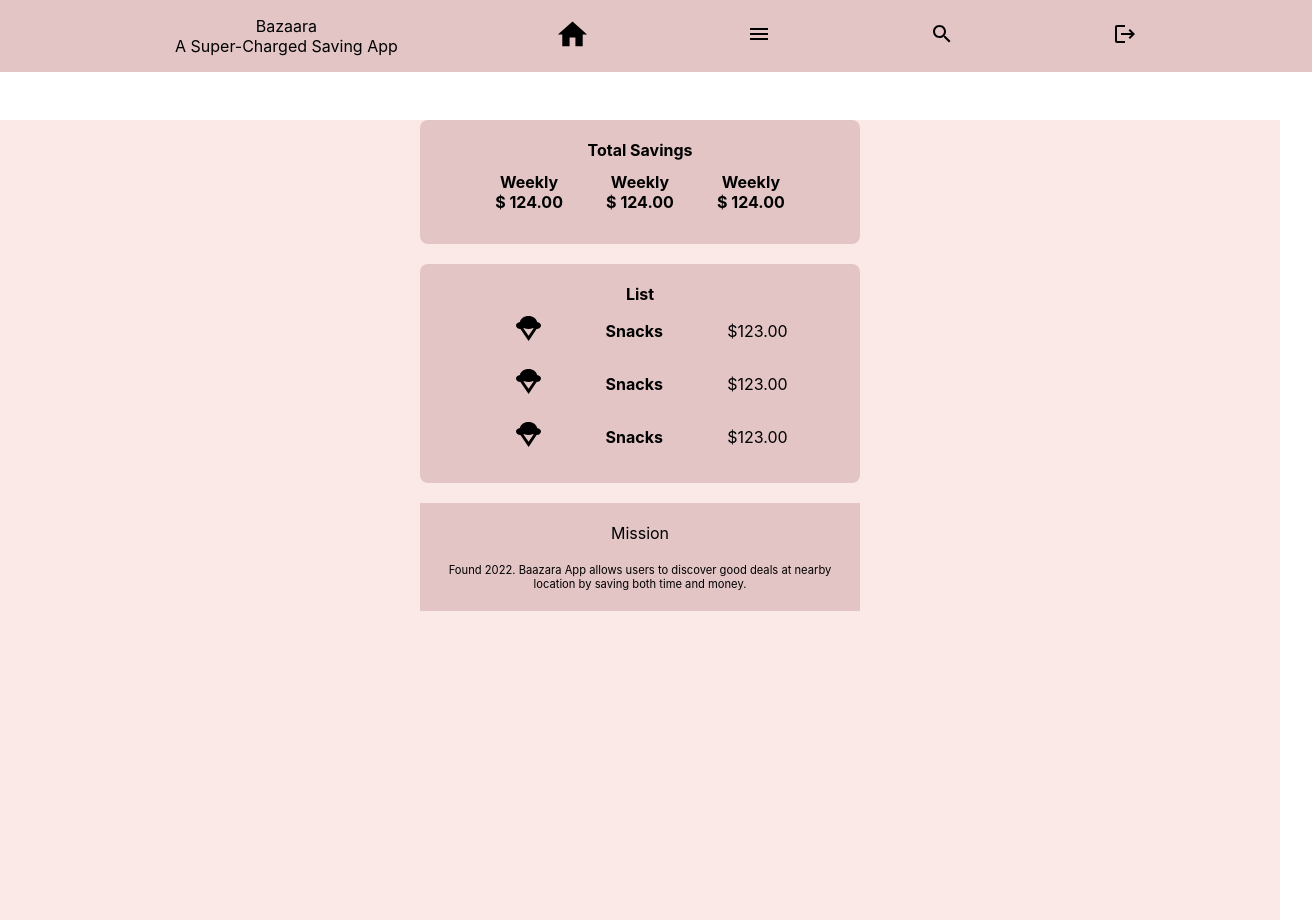
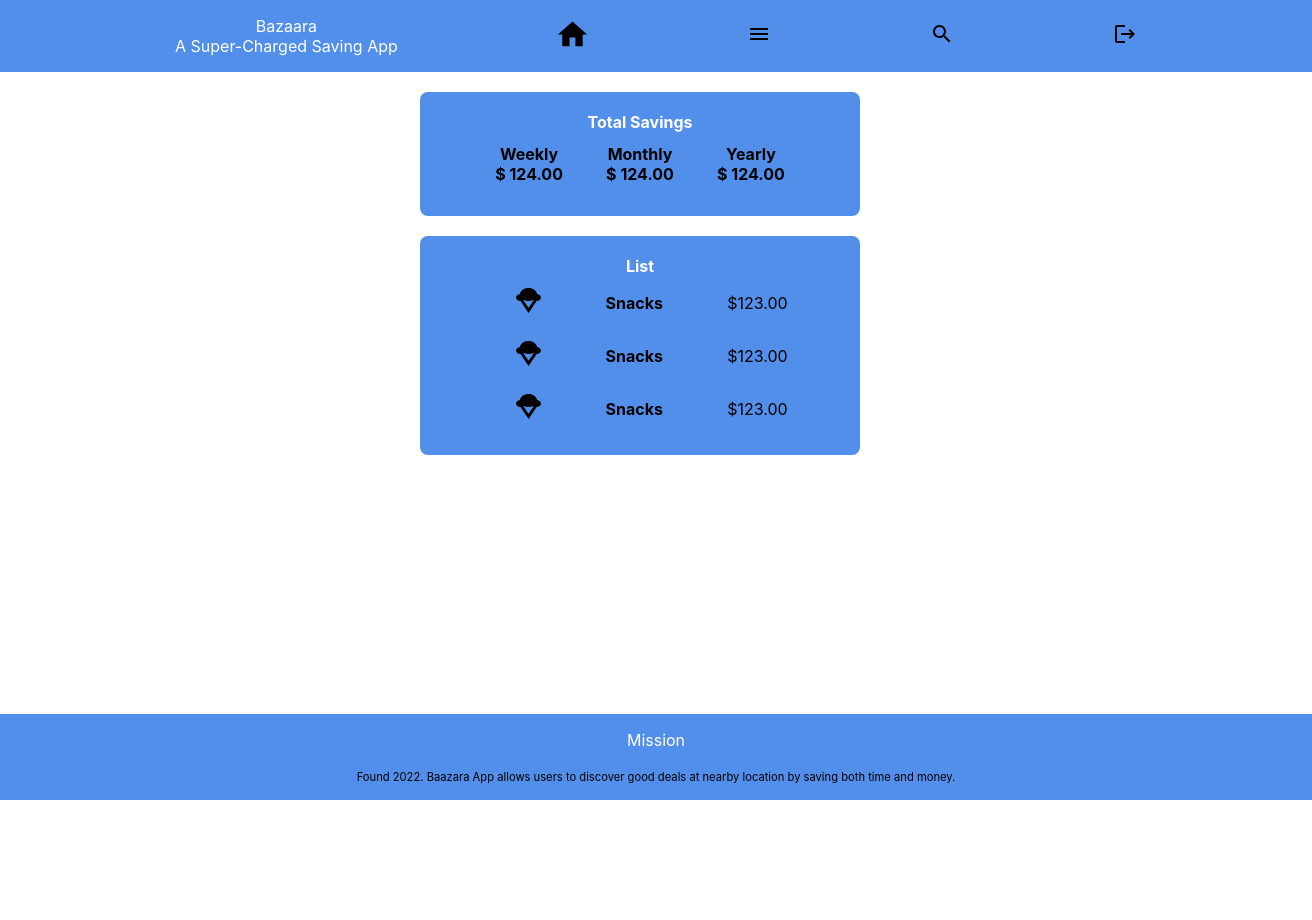
Before and after one commit to Capstone-Projects-2022-Spring/project_bazaaraUI, a React (Create React App) app in the folder bazaara_ui/: page /home in a window 1280 px wide. Shown: the whole page, 1312 px wide, since content can reach past the window. After the commit the page ends 892 px from the top, so only its background shows below. Built offline with nearby package versions, Linux system fonts and the light colour scheme.

Commit message:
adjusted nav bar and change color scheme

```diff
--- a/bazaara_ui/src/Components/NavBar/NavBar.css
+++ b/bazaara_ui/src/Components/NavBar/NavBar.css
@@ -4,11 +4,11 @@ nav{
     justify-content: space-evenly;
     padding: 1rem;
     align-items: center;
-    background-color: #E3C5C5;
-    position: fixed;
+    background-color: #518FEB;
+    position: sticky;
     top: 0;
     left: 0;
     width: 100%;
     z-index: 20;
-
+    color: white;
 }
--- a/bazaara_ui/src/Components/NavBar/Navbar.jsx
+++ b/bazaara_ui/src/Components/NavBar/Navbar.jsx
@@ -1,6 +1,8 @@
 import React from 'react'
 import "./NavBar.css"
 import { Link } from "react-router-dom";
+
+
 
 const Navbar = () => {
   return (
@@ -9,8 +11,8 @@ const Navbar = () => {
       <nav>
 
       <main className="flex flex-col text-center">
-           <div className="t">Bazaara</div>
-           <div className="subtitle">A Super-Charged Saving App</div>
+           <div className="title">Bazaara</div>
+           <div className="title">A Super-Charged Saving App</div>
         </main>
 
       <div>
--- a/bazaara_ui/src/Components/Pages/404Page/ErrorStyles.css
+++ b/bazaara_ui/src/Components/Pages/404Page/ErrorStyles.css
@@ -1,6 +1,6 @@
 
 .bg-purple-50 {
-    background-color: #6977e4;
+    background-color: white;
 }
 
 
@@ -10,6 +10,7 @@
     padding:30;
     text-align:center;
     font-family: cursive;
+    color:rgb(80, 101, 218);
 }
 
 
@@ -19,4 +20,5 @@
     padding:30;
     text-align:center;
     font-family: Arial;
+    color:rgb(80, 101, 218);
 }
--- a/bazaara_ui/src/Components/Pages/HomePage/HomeForm.js
+++ b/bazaara_ui/src/Components/Pages/HomePage/HomeForm.js
@@ -1,7 +1,6 @@
 import React from 'react'
 import '../../../styles/utils.css'
 import List from '../../List/list'
-import './styles.css'
 import Navbar from '../../NavBar/Navbar'
 
 
@@ -9,11 +8,12 @@ const HomeForm = () => {
   return (
     <>
 
-    <section className="home w-full min-h-full my-6">
+    <section className="home w-full min-h-full">
+    {/* remove my6 class */}
 
 
         <main className="flex flex-col block max-w-sm m-auto bg-orange-50 rounded text-center my-4 p-5">
-            <div className="text-bold">Total Savings</div>
+            <div className="text-bold  text-color">Total Savings</div>
             <div className="flex  items-center justify-evenly p-3">
                 <div className="flex-col items-center justify-betweeen">
                     <div className="text-bold">Weekly</div>
@@ -21,24 +21,24 @@ const HomeForm = () => {
 
                 </div>
                 <div className="flex-col items-center justify-betweeen">
-                    <div className="text-bold">Weekly</div>
+                    <div className="text-bold">Monthly</div>
                     <div className="text-bold">$ 124.00</div>
 
                 </div> <div className="flex-col items-center justify-betweeen">
-                    <div className="text-bold">Weekly</div>
+                    <div className="text-bold">Yearly</div>
                     <div className="text-bold">$ 124.00</div>
 
                 </div>
             </div>
         </main>
         <main className="flex flex-col bg-orange-50 rounded text-center  flex-col max-w-sm m-auto p-5">
-          <div className="text-bold">List</div>
+          <div className="text-bold text-color">List</div>
           <List/>
           <List/>
           <List/>
         </main>
-        <main className="flex flex-col block max-w-sm m-auto bg-orange-50 my-4 p-5">
-            <div className=" text-center">Mission</div>
+        <main className="flex flex-col companyStatement">
+            <div className="text-center  text-color">Mission</div>
             <br/>
             <div className='text-center text-xs'>
             Found 2022. Baazara App allows users to discover good deals at nearby location by saving both time and money.
--- a/bazaara_ui/src/Components/Pages/HomePage/styles.css
+++ /dev/null
@@ -1,4 +0,0 @@
-.home{
-  background-color: #FBE9E8;
-
-}
--- a/bazaara_ui/src/styles/utils.css
+++ b/bazaara_ui/src/styles/utils.css
@@ -1,3 +1,11 @@
+.home{
+    background-color: white; /* #FBE9E8 */
+  }
+
+.text-color{
+    color: white;
+}
+
 .flex{
     display: flex;
 }
@@ -35,7 +43,7 @@
     text-align: center;
 }
 .bg-orange-50{
-    background-color:#E3C5C5;
+    background-color: #518FEB;
 }
 .max-w-sm{
     max-width: 400px;
@@ -67,3 +75,16 @@
     position: relative;
     top:100px;
 }
+
+.companyStatement{
+    display: flex;
+    justify-content: space-evenly;
+    padding: 1rem;
+    align-items: center;
+    background-color: #518FEB;
+    position: absolute;
+    bottom: 0;
+    left: 0;
+    width: 100%;
+    z-index: 20;
+}
```
